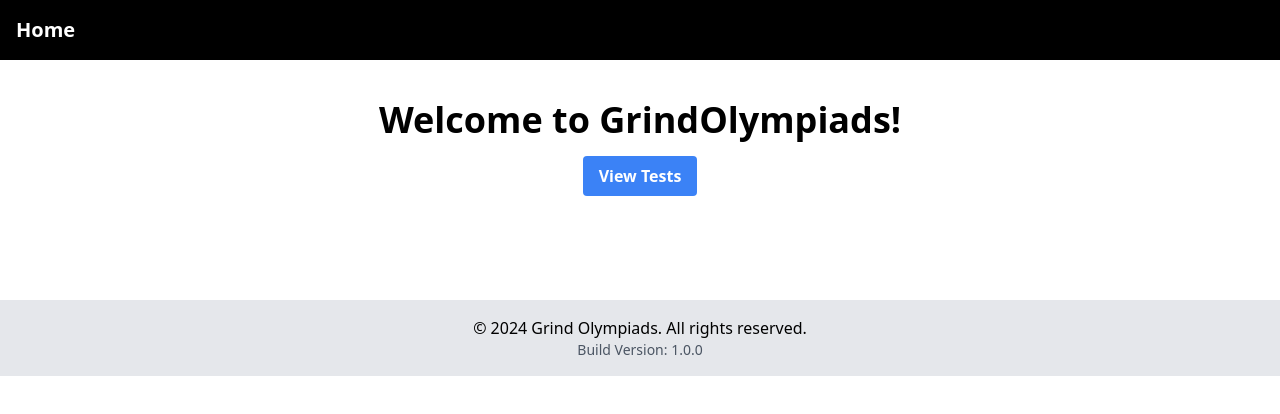
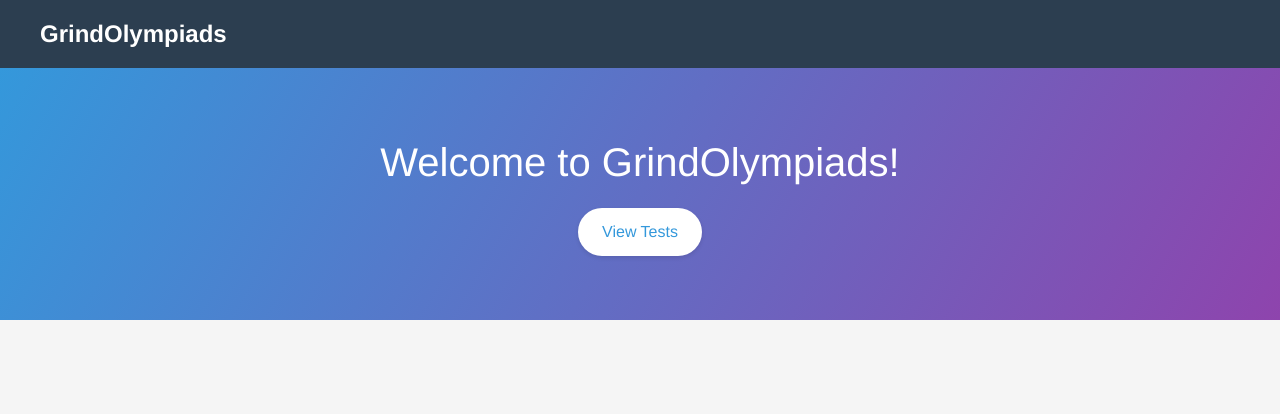
Before and after one commit to johnclyde/crazyclaudecontraptions, a React (Create React App) app in the folder helloworld/: page / in a window 1280 px wide. Shown: the top 414 px of the page. Built offline with nearby package versions, Linux system fonts and the light colour scheme.

Commit message:
Take a sleek new design for the front page. (#13)

```diff
--- /dev/null
+++ b/helloworld/src/GrindOlympiadsIndex.css
@@ -0,0 +1,110 @@
+body {
+  font-family: 'Helvetica Neue', Arial, sans-serif;
+  margin: 0;
+  padding: 0;
+  background-color: #f5f5f5;
+  color: #333;
+}
+
+.header {
+  background-color: #2c3e50;
+  color: white;
+  padding: 1rem;
+  box-shadow: 0 2px 4px rgba(0,0,0,0.1);
+}
+
+.nav {
+  display: flex;
+  justify-content: space-between;
+  align-items: center;
+  max-width: 1200px;
+  margin: 0 auto;
+}
+
+.logo {
+  font-size: 1.5rem;
+  font-weight: bold;
+}
+
+.hero {
+  background: linear-gradient(120deg, #3498db, #8e44ad);
+  color: white;
+  text-align: center;
+  padding: 4rem 2rem;
+}
+
+.hero-title {
+  font-size: 2.5rem;
+  margin-bottom: 1rem;
+}
+
+.button {
+  background-color: white;
+  color: #3498db;
+  border: none;
+  padding: 0.75rem 1.5rem;
+  font-size: 1rem;
+  cursor: pointer;
+  border-radius: 25px;
+  transition: all 0.3s ease;
+  box-shadow: 0 2px 4px rgba(0,0,0,0.1);
+}
+
+.button:hover {
+  background-color: #f8f8f8;
+  transform: translateY(-2px);
+}
+
+.container {
+  max-width: 1200px;
+  margin: 2rem auto;
+  padding: 0 1rem;
+}
+
+.grid {
+  display: grid;
+  grid-template-columns: repeat(auto-fill, minmax(280px, 1fr));
+  gap: 1.5rem;
+}
+
+.card {
+  background-color: white;
+  border-radius: 8px;
+  overflow: hidden;
+  box-shadow: 0 4px 6px rgba(0,0,0,0.1);
+  transition: transform 0.3s ease;
+}
+
+.card:hover {
+  transform: translateY(-5px);
+}
+
+.card-content {
+  padding: 1.5rem;
+}
+
+.card-title {
+  font-size: 1.25rem;
+  font-weight: bold;
+  margin-bottom: 0.5rem;
+}
+
+.card-subtitle {
+  font-size: 0.875rem;
+  color: #666;
+  margin-bottom: 1rem;
+}
+
+.card-button {
+  display: inline-block;
+  background-color: #3498db;
+  color: white;
+  text-decoration: none;
+  padding: 0.5rem 1rem;
+  border-radius: 4px;
+  transition: background-color 0.3s ease;
+}
+
+.card-button:hover {
+  background-color: #2980b9;
+}
--- a/helloworld/src/GrindOlympiadsIndex.js
+++ b/helloworld/src/GrindOlympiadsIndex.js
@@ -1,5 +1,5 @@
 import React, { useState, useEffect } from 'react';
-import GrindOlympiadsLayout from './GrindOlympiadsLayout';
+import './GrindOlympiadsIndex.css';
 
 const GrindOlympiadsIndex = () => {
   const [showTests, setShowTests] = useState(false);
@@ -31,53 +31,51 @@ const GrindOlympiadsIndex = () => {
     }
   };
 
-  const toggleTests = () => {
-    setShowTests(!showTests);
-  };
+  return (
+    <div>
+      <header className="header">
+        <nav className="nav">
+          <div className="logo">GrindOlympiads</div>
+        </nav>
+      </header>
 
-  return (
-    <GrindOlympiadsLayout>
-      <header className="text-center py-10 bg-white">
-        <h1 className="text-4xl font-bold mb-4">Welcome to GrindOlympiads!</h1>
+      <div className="hero">
+        <h1 className="hero-title">Welcome to GrindOlympiads!</h1>
         <button
-          onClick={toggleTests}
-          className="bg-blue-500 hover:bg-blue-700 text-white font-bold py-2 px-4 rounded"
+          onClick={() => setShowTests(!showTests)}
+          className="button"
         >
-          View Tests
+          {showTests ? 'Hide Tests' : 'View Tests'}
         </button>
-      </header>
-      <main className="flex-grow container mx-auto px-4 py-8">
+      </div>
+
       {showTests && (
-          <section>
-            <h2 className="text-2xl font-bold mb-4">Available Tests</h2>
+        <div className="container">
           {loading ? (
             <p>Loading tests...</p>
           ) : error ? (
-              <p className="text-red-500">{error}</p>
-            ) : tests.length > 0 ? (
-              <ul className="space-y-2">
+            <p style={{ color: 'red' }}>{error}</p>
+          ) : (
+            <div className="grid">
               {tests.map((test, index) => (
-                  <li key={index}>
+                <div key={index} className="card">
+                  <div className="card-content">
+                    <h3 className="card-title">{test.competition}</h3>
+                    <p className="card-subtitle">{`${test.year} - ${test.exam}`}</p>
                     <a
                       href={`/competition/${test.competition}/${test.year}/${test.exam}`}
-                      className="text-blue-500 hover:underline"
+                      className="card-button"
                     >
-                      {`${test.competition} - ${test.year} - ${test.exam}`}
+                      Take Test
                     </a>
-                  </li>
+                  </div>
+                </div>
               ))}
-              </ul>
-            ) : (
-              <p>No tests available at the moment. Please check back later.</p>
+            </div>
           )}
-          </section>
+        </div>
       )}
-      </main>
-      <footer className="bg-gray-200 text-center p-4">
-        <p>&copy; 2024 Grind Olympiads. All rights reserved.</p>
-        <p className="text-sm text-gray-600">Build Version: 1.0.0</p>
-      </footer>
-    </GrindOlympiadsLayout>
+    </div>
   );
 };
 
```
Lines whose indentation alone changed are shown as unchanged.
